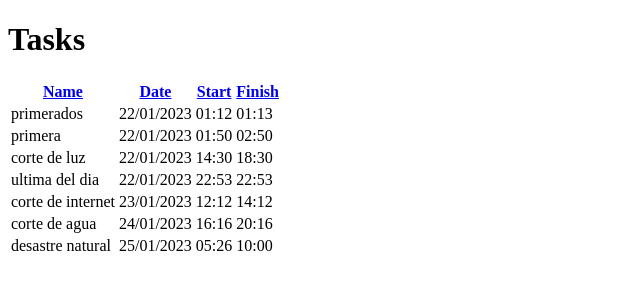
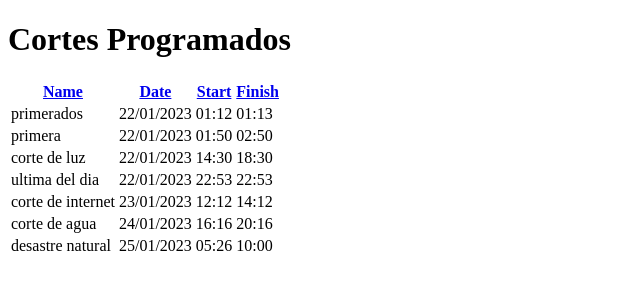
Before and after one commit to iFrannco/django_crud, a Django app: page /tasks/ in a window 1280 px wide. Shown: the part 80-380 px from the top of the page, without its empty margins (0-640 px from the left). Run offline with Django 4.2, Linux system fonts and the light colour scheme; data comes from the database, SQL or seed files in the repository; both versions use the stored data as it was after the commit.

Commit message:
change title

```diff
--- a/tasks/templates/tasks.html
+++ b/tasks/templates/tasks.html
@@ -1,7 +1,7 @@
 {% extends 'base.html' %}
 
 {% block content %}
-<h1>Tasks</h1>
+<h1>Cortes Programados</h1>
 
 <div class="results">
     <table>
```
Also changed, not shown: db.sqlite3.
